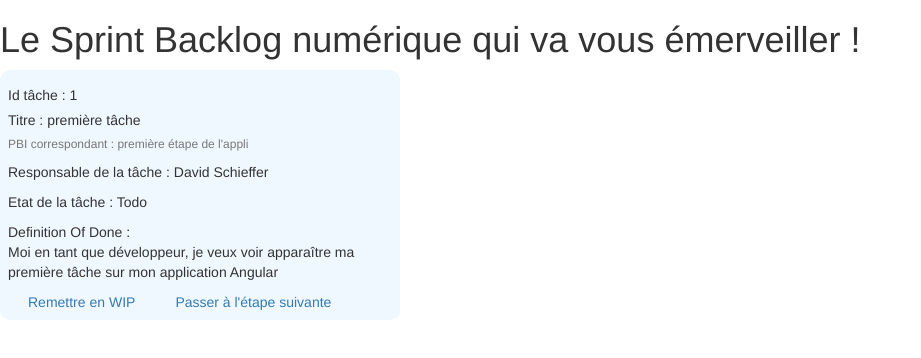
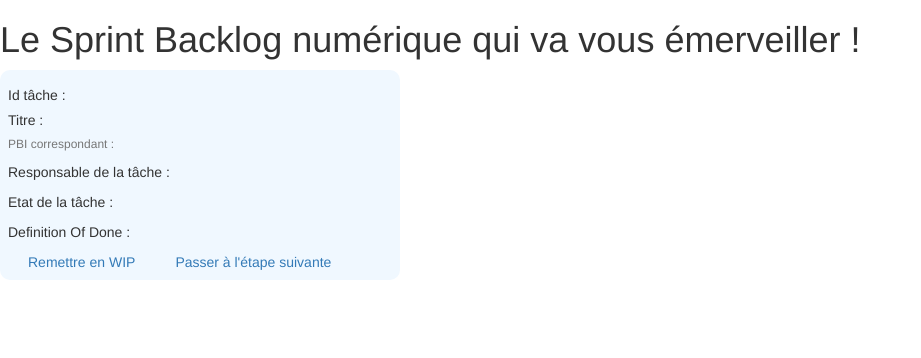
Before and after one commit to SegoleneBauque/spring-backlog, an Angular app: page / in a window 1280 px wide. Shown: the top 358 px of the page, without its empty margins (0-921 px from the left). Built offline with nearby package versions, Linux system fonts and the light colour scheme.

Commit message:
modification component task creation classe task.ts creation d'un service task

```diff
--- /dev/null
+++ b/src/app/task.ts
@@ -0,0 +1,8 @@
+export class Task {
+  id: number;
+  titre: string;
+  item: string;
+  personInCharge: string;
+  etat: string;
+  definitionOfDone: string;
+}
--- a/src/app/task/task.component.ts
+++ b/src/app/task/task.component.ts
@@ -1,4 +1,5 @@
-import { Component, OnInit } from '@angular/core';
+import {Component, OnInit} from '@angular/core';
+import {Task} from '../task';
 
 @Component({
   selector: 'app-task',
@@ -7,12 +8,7 @@ import { Component, OnInit } from '@angular/core';
 })
 export class TaskComponent implements OnInit {
 
-  id: number = 1;
-  titre: string = 'première tâche';
-  item: string = "première étape de l'appli";
-  personInCharge: string = "David Schieffer";
-  etat: string = 'Todo';
-  definitionOfDone: string = 'Moi en tant que développeur, je veux voir apparaître ma première tâche sur mon application Angular';
+  task: Task;
 
   constructor() { }
 
```
Also changed, not shown: src/app/services/task.service.ts (added, +10 -0 lines), 1 other file (tests, documents, lock files or other folders).
